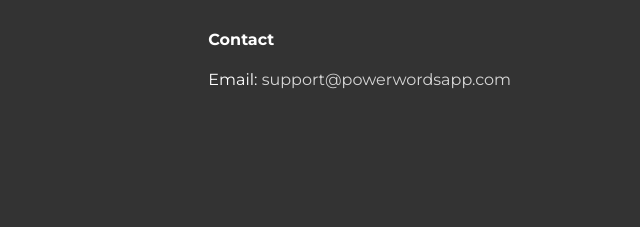
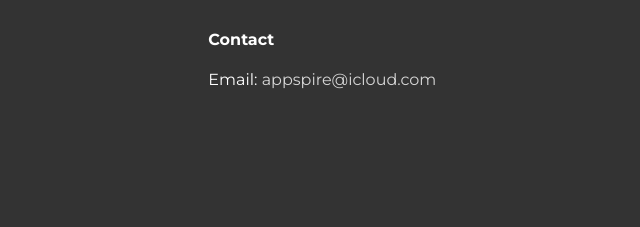
Before and after one commit to SwiftMage/DailyAffirmationsPowerUp, a plain HTML site: page privacy.html in a window 1280 px wide. Shown: the part 1269-1496 px from the top of the page, 640-1280 px from the left. Drawn offline with Linux system fonts and the light colour scheme.

Commit message:
Update privacy.html
updated email

```diff
--- a/privacy.html
+++ b/privacy.html
@@ -90,7 +90,7 @@
                 </div>
                 <div class="footer-contact">
                     <h4>Contact</h4>
-                    <p>Email: <a href="mailto:support@powerwordsapp.com">support@powerwordsapp.com</a></p>
+                    <p>Email: <a href="mailto:appspire@icloud.com">appspire@icloud.com</a></p>
                 </div>
             </div>
         </div>
```
